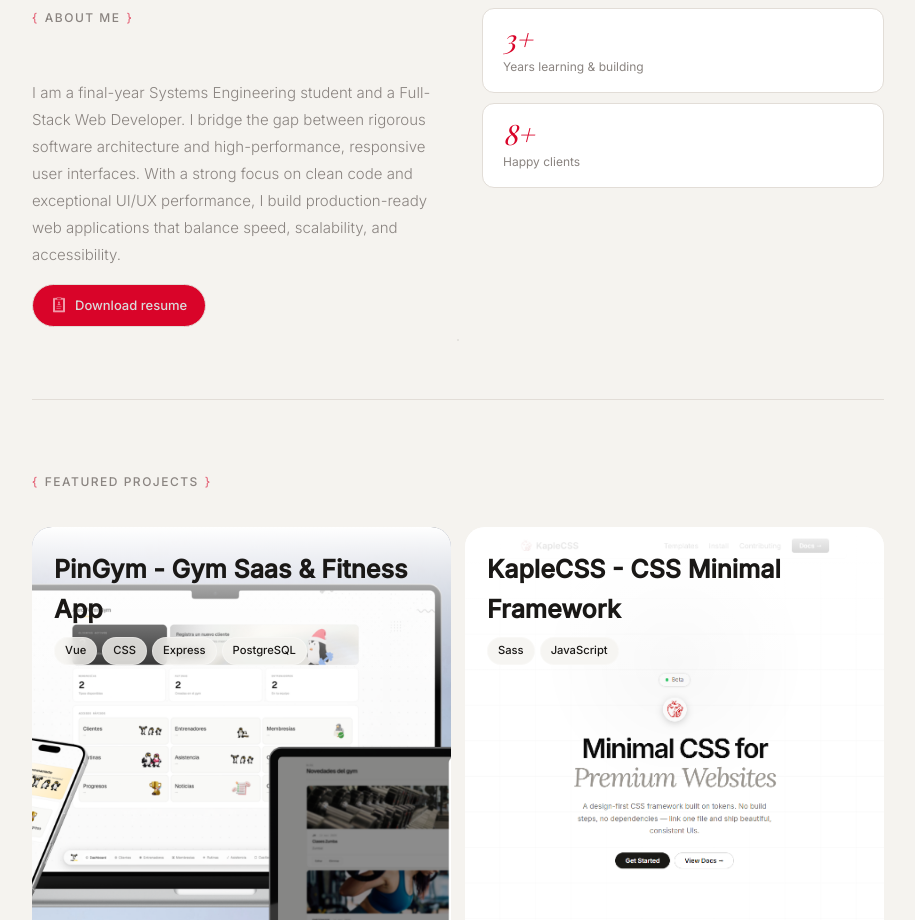
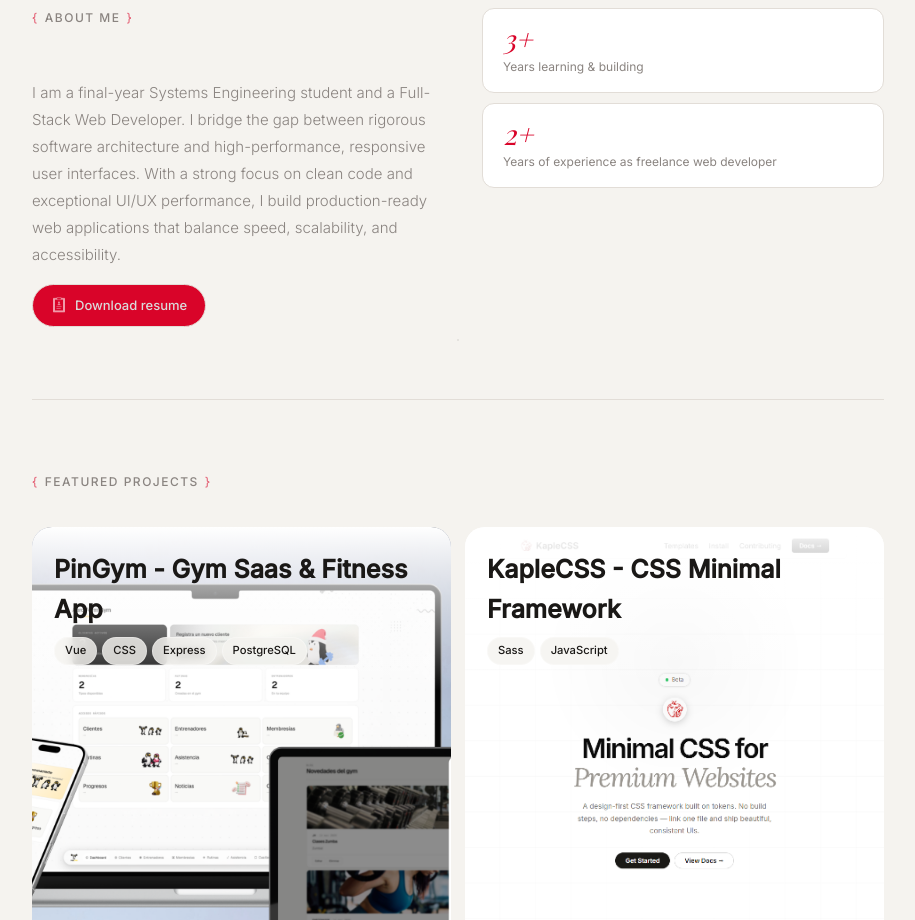
Before and after one commit to faazdy/portfolio, a React (Vite) app: page / in a window 1280 px wide. Shown: the part 860-1780 px from the top of the page, without its empty margins (182-1097 px from the left). Built offline with nearby package versions, Linux system fonts and the light colour scheme; a web font is replaced by a local one.

Commit message:
fix: update freelance experience and client count in about section

```diff
--- a/src/App.jsx
+++ b/src/App.jsx
@@ -103,8 +103,8 @@ function App() {
                             <div className="about-stat-label">Years learning & building</div>
                         </div>
                         <div className="about-stat">
-                            <div className="about-stat-num">8+</div>
-                            <div className="about-stat-label">Happy clients</div>
+                            <div className="about-stat-num">2+</div>
+                            <div className="about-stat-label">Years of experience as freelance web developer</div>
                         </div>
                     </div>
                 </section>
```
Also changed, not shown: 1 other file (tests, documents, lock files or other folders).
